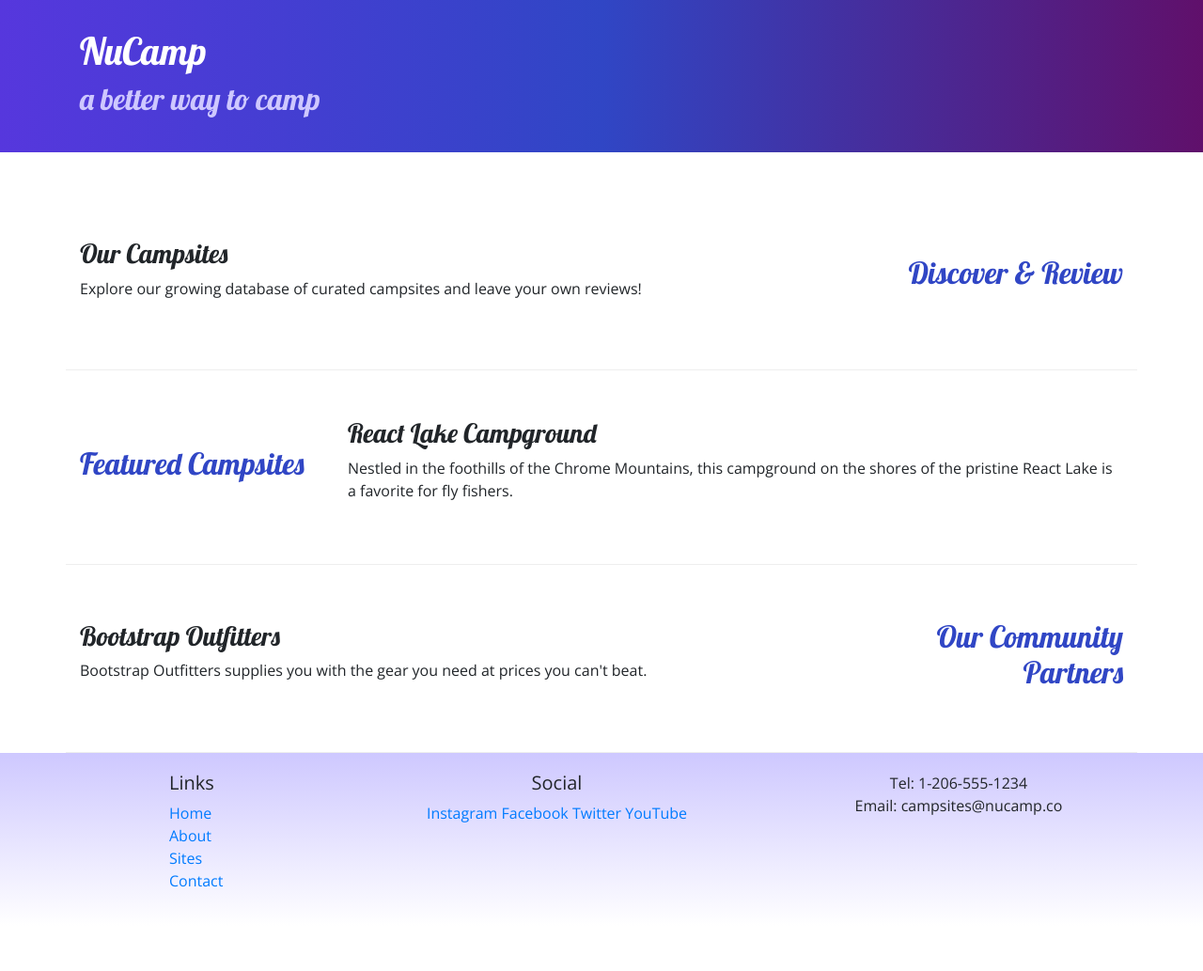
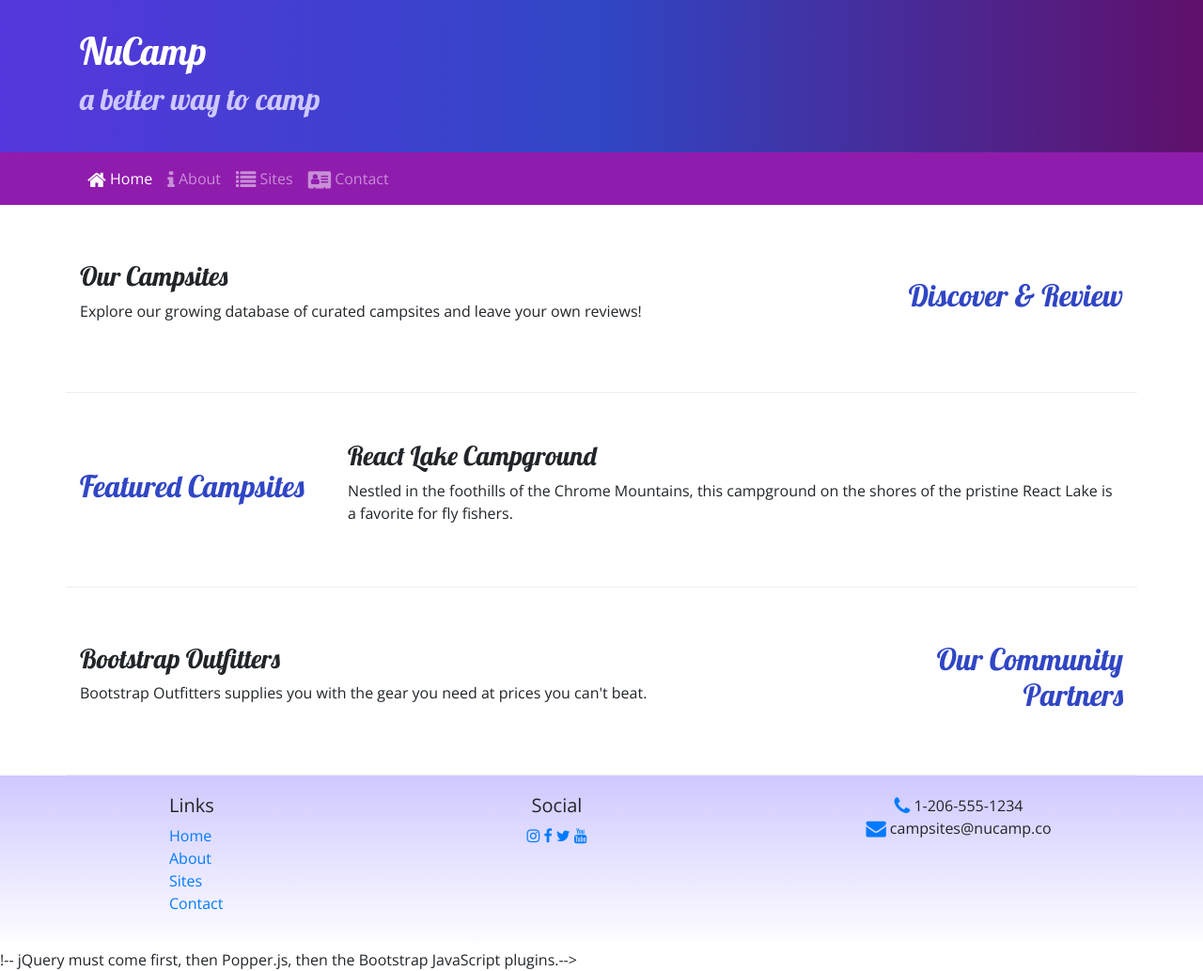
Before and after one commit to ahdoy888/bootstrap, a website: page index.html in a window 1280 px wide. Shown: the whole page at 94% size. Before the commit the page ends 985 px from the top, so only its background shows below. Drawn offline with nearby package versions, Linux system fonts and the light colour scheme.

Commit message:
icon fonts

```diff
--- a/css/styles.css
+++ b/css/styles.css
@@ -20,6 +20,7 @@
 }
 
 .jumbotron {
+    margin: 0;
     padding: 30px;
     background-image: linear-gradient(to right, #5637DD, #3046C5, #60106B);
     color: white;
@@ -30,3 +31,7 @@
     border-bottom: 1px ridge;
     min-height: 200px;
 }
+
+.navbar {
+    background-color: #901CAD;
+}
--- a/index.html
+++ b/index.html
@@ -2,19 +2,23 @@
 <html lang="en">
 
 <head>
-        <!-- Required meta tags always come first -->
     <meta charset="utf-8" />
     <meta name="viewport" content="width=device-width, initial-scale=1" />
 
      <!-- Bootstrap CSS -->
      <link rel="stylesheet" href="node_modules/bootstrap/dist/css/bootstrap.min.css" />
 
-    <!-- Additional CSS must be placed after Bootstrap CSS -->
+     <!-- Additional CSS must be placed after Bootstrap CSS-->
+     <link rel="stylesheet" href="node_modules/font-awesome/css/font-awesome.min.css"/>
+     <link rel="stylesheet" href="node_modules/bootstrap-social/bootstrap-social.css" />
      <link rel="stylesheet" href="https://fonts.googleapis.com/css?family=Lobster|Open+Sans" />
      <link rel="stylesheet" href="css/styles.css" />
+
+
      <title>NuCamp: A Better Way To Camp</title>
 </head>
-<body class="d-none d-sm-block">
+
+<body>
 
     <header class="jumbotron jumbotron-fluid">
         <div class="container">
@@ -27,6 +31,22 @@
         </div>
     </header>
 
+    <nav class="navbar navbar-expand-sm navbar-dark sticky-top">
+        <div class="container">
+            <button class="navbar-toggler ml-auto" type="button" data-toggle="collapse" data-target="#nucampNavbar">
+                <span class="navbar-toggle-icon"></span>
+            </button>
+            <div class="collapse navbar-collapse" id="nucampNavbar">
+                <ul class="navbar-nav">
+                    <li class="nav-item active"><a class="nav-link" href="#"><i class="fa fa-home fa-lg"></i> Home</a></li>
+                    <li class="nav-item"><a class="nav-link" href="aboutus.html"><i class="fa fa-info fa-lg"></i> About</a></li>
+                    <li class="nav-item"><a class="nav-link" href="#"><i class="fa fa-list fa-lg"></i> Sites</a></li>
+                    <li class="nav-item"><a class="nav-link" href="contactus.html"><i class="fa fa-address-card fa-lg"></i> Contact</a></li>
+                </ul>
+            </div>
+        </div>
+    </nav>
+
     <div class="container">
         <div class="row row-content align-items-center">
             <div class="col-sm-4 order-sm-last col-md-3">
@@ -34,7 +54,7 @@
             </div>
             <div class="col">
                 <h3>Our Campsites</h3>
-                <p>Explore our growing database of curated campsites and leave your own reviews!</p>
+                <p class="d-none d-sm-block">Explore our growing database of curated campsites and leave your own reviews!</p>
             </div>
         </div>
 
@@ -44,7 +64,7 @@
             </div>
             <div class="col">
                 <h3>React Lake Campground</h3>
-        		<p>Nestled in the foothills of the Chrome Mountains, this campground on the shores of the pristine React Lake is a favorite for fly fishers.</p>
+                <p class="d-none d-sm-block">Nestled in the foothills of the Chrome Mountains, this campground on the shores of the pristine React Lake is a favorite for fly fishers.</p>
             </div>
         </div>
 
@@ -72,17 +92,21 @@
                 </div>
                 <div class="col-6 col-sm-5 text-center">
                 	<h5>Social</h5>
-                    <a href="http://instagram.com/">Instagram</a>
-                    <a href="http://facebook.com/">Facebook</a>
-                    <a href="http://twitter.com/">Twitter</a>
-                    <a href="http://youtube.com/">YouTube</a>
+                    <a href="http://instagram.com/"><i class="fa fa-instagram"></i></a>
+                    <a href="http://facebook.com/"><i class="fa fa-facebook"></i></a>
+                    <a href="http://twitter.com/"><i class="fa fa-twitter"></i></a>
+                    <a href="http://youtube.com/"><i class="fa fa-youtube"></i></a>
                 </div>
                 <div class="col-sm-4 text-center">
-                    Tel: 1-206-555-1234<br />
-                    Email: campsites@nucamp.co
+                    <i class="fa fa-phone fa-lg text-primary"></i> 1-206-555-1234<br />
+                    <i class="fa fa-envelope fa-lg text-primary"></i> campsites@nucamp.co
                 </div>
            </div>
         </div>
     </footer>
-
+    !-- jQuery must come first, then Popper.js, then the Bootstrap JavaScript plugins.-->
+     <script src="node_modules/jquery/dist/jquery.slim.min.js"></script>
+     <script src="node_modules/popper.js/dist/umd/popper.min.js"></script>
+     <script src="node_modules/bootstrap/dist/js/bootstrap.min.js"></script>
+</body>
 </html>
--- a/package.json
+++ b/package.json
@@ -15,6 +15,7 @@
   },
   "dependencies": {
     "bootstrap": "^4.5.2",
+    "font-awesome": "^4.7.0",
     "jquery": "^3.5.1",
     "popper.js": "^1.16.1"
   }
```
Also changed, not shown: aboutus.html (+10 -6 lines), 1 other file. Lines whose indentation alone changed are shown as unchanged.
